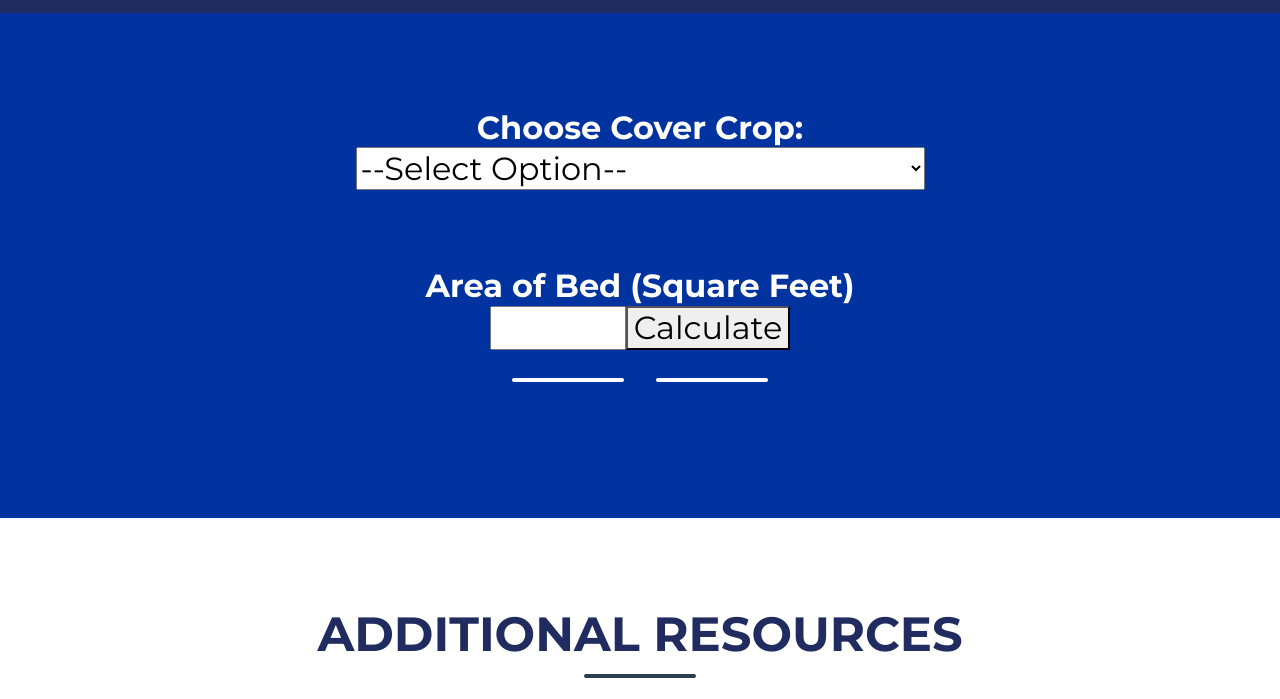
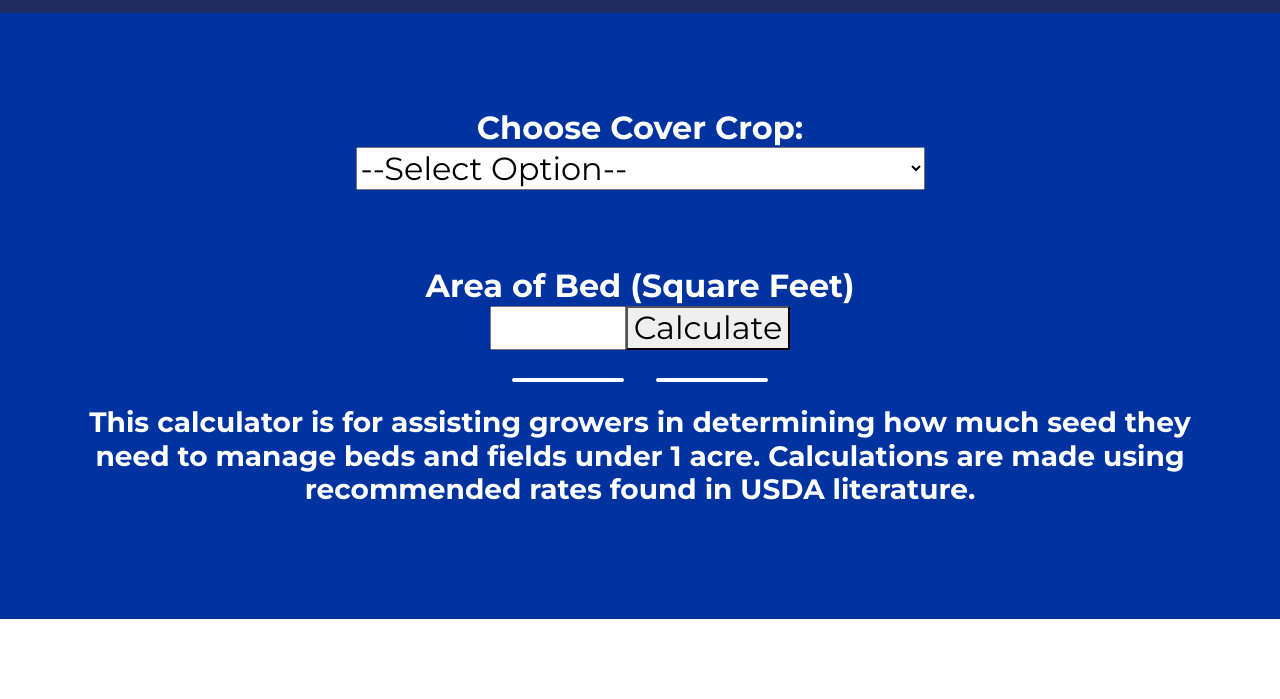
Before and after one commit to UK-Horticulture/covercrop-calc, a plain HTML site: page index.html in a window 1280 px wide. Shown: the part 91-790 px from the top of the page. Drawn offline with nearby package versions, Linux system fonts and the light colour scheme.

Commit message:
add 2 line tool use/purpose description

```diff
--- a/index.html
+++ b/index.html
@@ -201,6 +201,7 @@
                      });
 
                      </script>
+                     <p>This calculator is for assisting growers in determining how much seed they need to manage beds and fields under 1 acre.  Calculations are made using recommended rates found in USDA literature.</p>
                 </p>
                </div>
 
@@ -210,6 +211,7 @@
         <!-- Portfolio Section-->
         <section class="page-section portfolio" id="portfolio">
             <div class="container">
+
                 <!-- Portfolio Section Heading-->
                 <h2 class="page-section-heading text-center text-uppercase text-secondary mb-0">Additional Resources</h2>
                 <!-- Icon Divider-->
```
